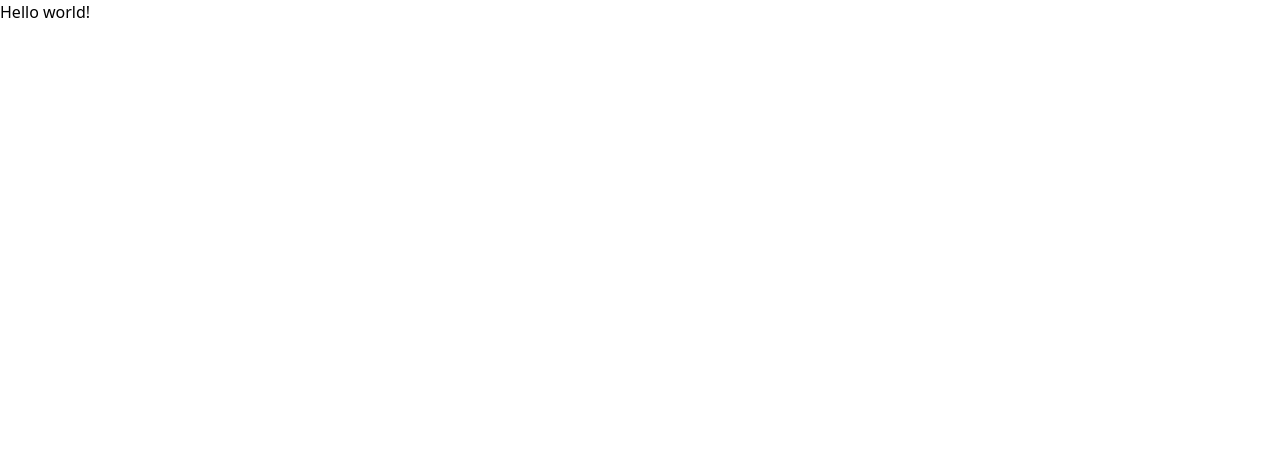
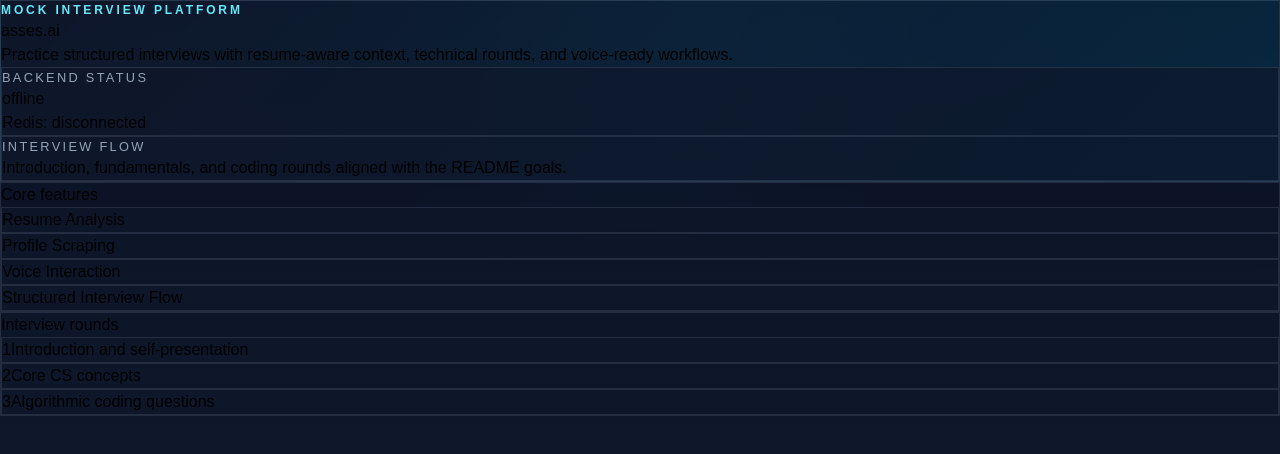
Before and after one commit to anshshukla2533/Asses.ai, a React (Vite) app in the folder client/: page / in a window 1280 px wide. Shown: the top 454 px of the page. Built offline with nearby package versions, Linux system fonts and the light colour scheme; no server answers.

Commit message:
feat: replace starter page with interview dashboard ui

```diff
--- a/client/src/App.jsx
+++ b/client/src/App.jsx
@@ -1,11 +1,104 @@
-import React from 'react'
+import React, { useEffect, useState } from 'react'
 
 function App() {
+  const [health, setHealth] = useState(null)
+  const [summary, setSummary] = useState(null)
+  const [loading, setLoading] = useState(true)
+
+  useEffect(() => {
+    const loadData = async () => {
+      try {
+        const healthResponse = await fetch('http://127.0.0.1:8000/health')
+        const summaryResponse = await fetch('http://127.0.0.1:8000/api/platform-summary')
+
+        const healthData = await healthResponse.json()
+        const summaryData = await summaryResponse.json()
+
+        setHealth(healthData)
+        setSummary(summaryData)
+      } catch (error) {
+        setHealth({ status: 'offline', redis: 'disconnected' })
+        setSummary({
+          name: 'asses.ai',
+          features: [
+            'Resume Analysis',
+            'Profile Scraping',
+            'Voice Interaction',
+            'Structured Interview Flow'
+          ],
+          rounds: [
+            'Introduction and self-presentation',
+            'Core CS concepts',
+            'Algorithmic coding questions'
+          ]
+        })
+      }
+
+      setLoading(false)
+    }
+
+    loadData()
+  }, [])
+
   return (
-    <div>
-    <h1 className="text-3xl font-bold underline">
-      Hello world!
-    </h1>
+    <div className="min-h-screen app-shell">
+      <div className="mx-auto max-w-6xl px-6 py-10">
+        <div className="hero-panel rounded-3xl p-8">
+          <p className="section-tag">Mock Interview Platform</p>
+          <h1 className="mt-3 text-4xl font-bold text-white md:text-5xl">
+            {summary ? summary.name : 'asses.ai'}
+          </h1>
+          <p className="mt-4 max-w-2xl text-base text-slate-200">
+            Practice structured interviews with resume-aware context, technical rounds, and voice-ready workflows.
+          </p>
+
+          <div className="mt-6 grid gap-4 md:grid-cols-2">
+            <div className="info-card rounded-2xl p-5">
+              <p className="card-label">Backend status</p>
+              <p className="mt-2 text-2xl font-semibold text-white">
+                {loading ? 'Loading...' : health?.status}
+              </p>
+              <p className="mt-1 text-sm text-slate-300">
+                Redis: {loading ? 'Checking...' : health?.redis}
+              </p>
+            </div>
+
+            <div className="info-card rounded-2xl p-5">
+              <p className="card-label">Interview flow</p>
+              <p className="mt-2 text-sm text-slate-300">
+                Introduction, fundamentals, and coding rounds aligned with the README goals.
+              </p>
+            </div>
+          </div>
+        </div>
+
+        <div className="mt-6 grid gap-6 lg:grid-cols-2">
+          <div className="content-panel rounded-3xl p-6">
+            <h2 className="text-2xl font-semibold text-white">Core features</h2>
+            <div className="mt-4 space-y-3">
+              {(summary?.features || []).map((item) => (
+                <div key={item} className="list-row rounded-2xl px-4 py-3 text-slate-200">
+                  {item}
+                </div>
+              ))}
+            </div>
+          </div>
+
+          <div className="content-panel rounded-3xl p-6">
+            <h2 className="text-2xl font-semibold text-white">Interview rounds</h2>
+            <div className="mt-4 space-y-3">
+              {(summary?.rounds || []).map((item, index) => (
+                <div key={item} className="list-row rounded-2xl px-4 py-3 text-slate-200">
+                  <span className="mr-3 inline-flex h-7 w-7 items-center justify-center rounded-full bg-cyan-500/20 text-sm font-semibold text-cyan-200">
+                    {index + 1}
+                  </span>
+                  {item}
+                </div>
+              ))}
+            </div>
+          </div>
+        </div>
+      </div>
     </div>
   )
 }
--- a/client/src/index.css
+++ b/client/src/index.css
@@ -1,3 +1,51 @@
 @tailwind base;
 @tailwind components;
 @tailwind utilities;
+
+body {
+  margin: 0;
+  min-width: 320px;
+  min-height: 100vh;
+  background:
+    radial-gradient(circle at top, rgba(14, 165, 233, 0.2), transparent 30%),
+    linear-gradient(180deg, #020617 0%, #0f172a 55%, #111827 100%);
+  font-family: Arial, sans-serif;
+}
+
+#root {
+  min-height: 100vh;
+}
+
+.app-shell {
+  background: transparent;
+}
+
+.hero-panel {
+  border: 1px solid rgba(148, 163, 184, 0.2);
+  background: linear-gradient(135deg, rgba(15, 23, 42, 0.95), rgba(8, 47, 73, 0.8));
+  box-shadow: 0 24px 60px rgba(2, 6, 23, 0.35);
+}
+
+.content-panel,
+.info-card,
+.list-row {
+  border: 1px solid rgba(148, 163, 184, 0.16);
+  background: rgba(15, 23, 42, 0.72);
+}
+
+.section-tag {
+  margin: 0;
+  font-size: 0.75rem;
+  font-weight: 700;
+  letter-spacing: 0.24em;
+  text-transform: uppercase;
+  color: #67e8f9;
+}
+
+.card-label {
+  margin: 0;
+  font-size: 0.8rem;
+  letter-spacing: 0.18em;
+  text-transform: uppercase;
+  color: #94a3b8;
+}
```
